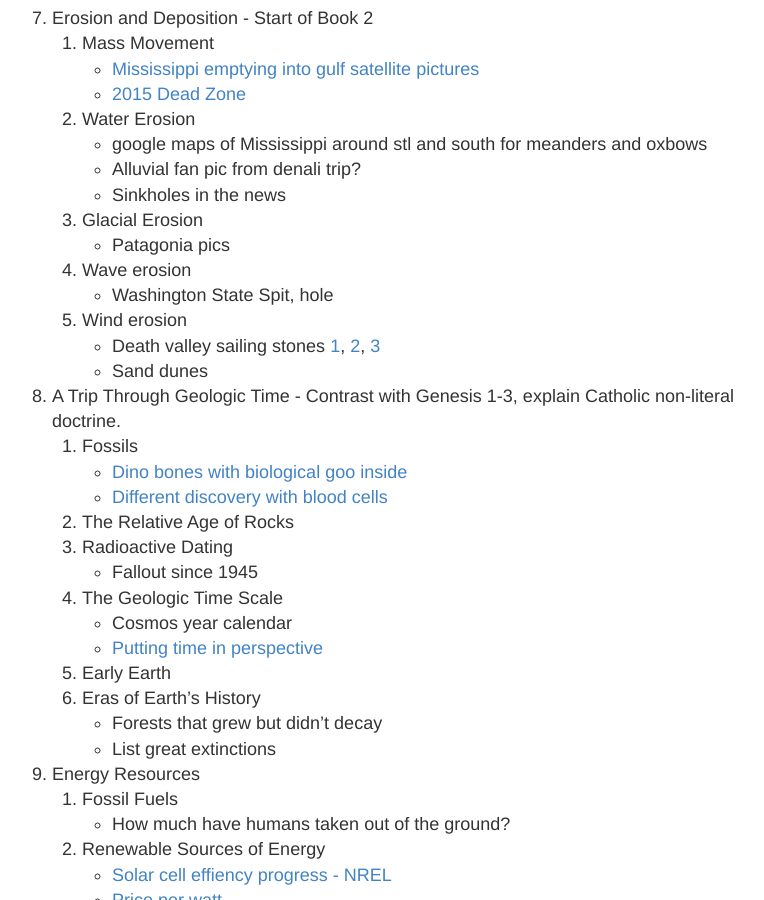
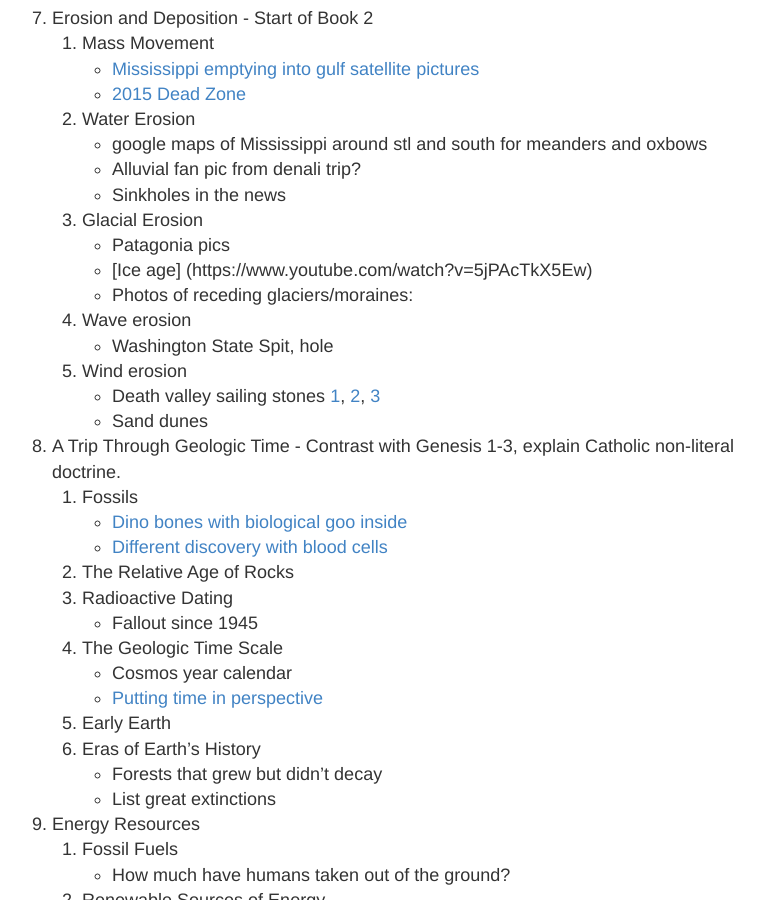
Before and after one commit to ctkstl/earth_science, a Jekyll site: the page built from resources.md, in a window 1280 px wide and 900 px high, scrolled down 3835 px. Shown: the whole window, without its empty margins (258-1022 px from the left). Built offline with Jekyll 4.4.1, drawn with Linux system fonts in a browser that asks for light colours; Markdown is read by kramdown in place of the engine named in the settings.

Commit message:
Update resources.md

```diff
--- a/resources.md
+++ b/resources.md
@@ -111,6 +111,8 @@ permalink: /resources/
         *   Sinkholes in the news
     3.  Glacial Erosion
         *   Patagonia pics
+        *   [Ice age] (https://www.youtube.com/watch?v=5jPAcTkX5Ew)
+        *   Photos of receding glaciers/moraines:
     4.  Wave erosion
         *   Washington State Spit, hole
     5.  Wind erosion
```
